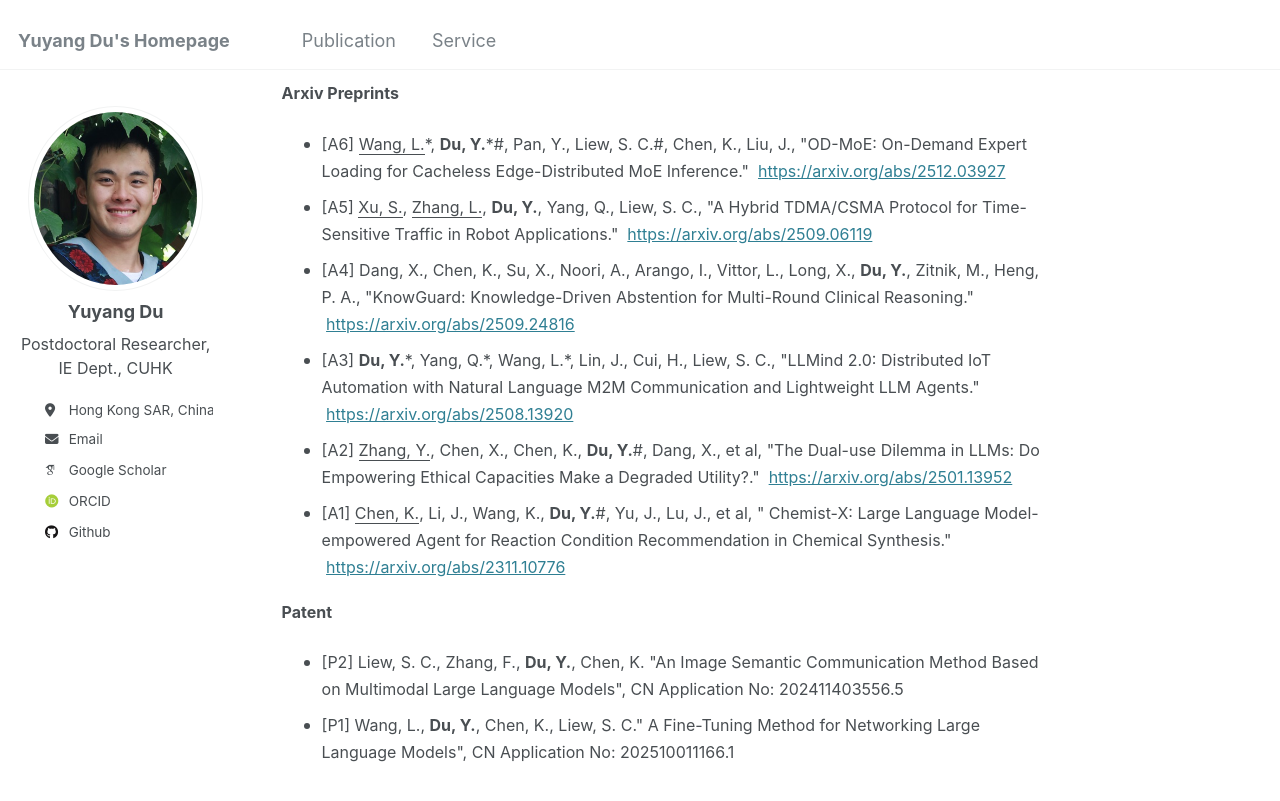
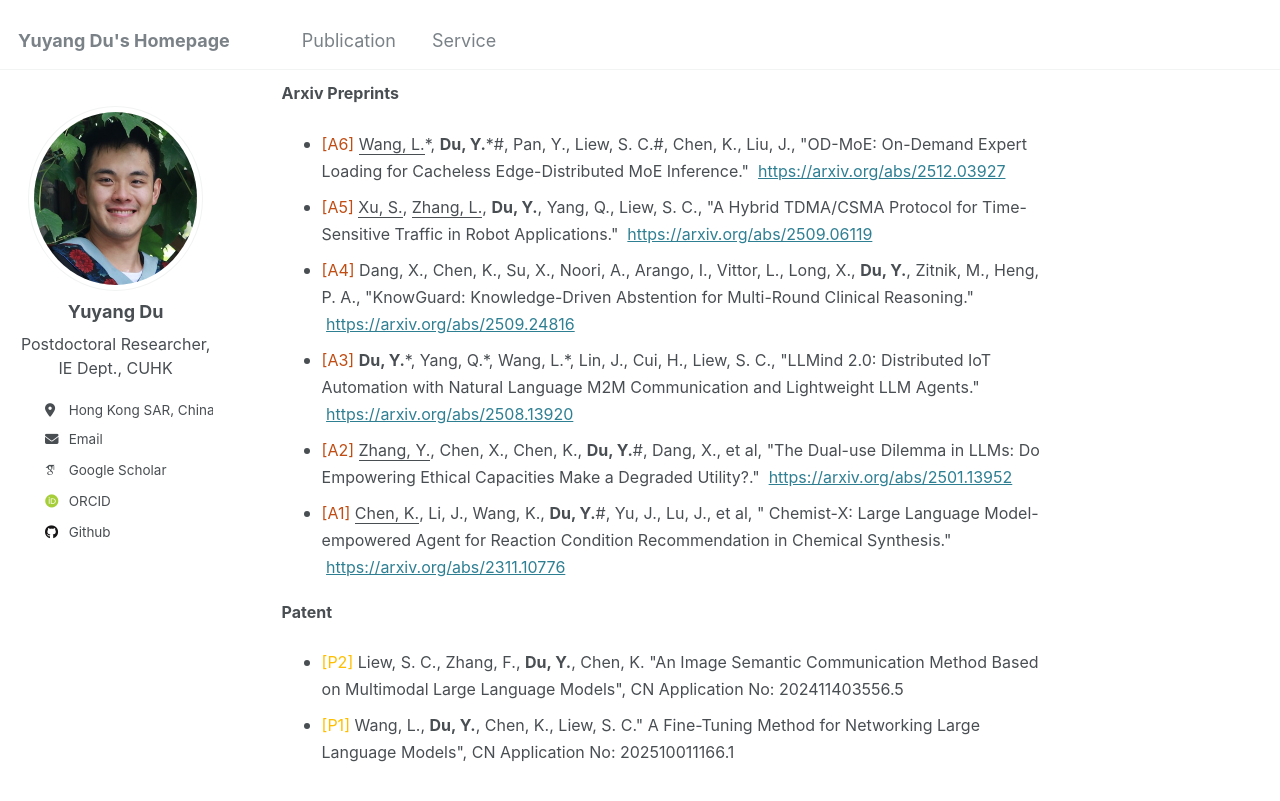
Before and after one commit to yuyangdu01/yuyangdu01.github.io, a Jekyll site: the page built from _pages/markdown.md, in a window 1280 px wide and 900 px high, scrolled down 1875 px. Shown: the top 801 px of the window. Built offline with Jekyll 4.4.1, drawn with Linux system fonts in a browser that asks for light colours; some web fonts are replaced.

Commit message:
Update markdown.md

```diff
--- a/_pages/markdown.md
+++ b/_pages/markdown.md
@@ -36,13 +36,13 @@ Publications
 * <font size=3><span style="color: #0f4761;">[C1]</span> <b>Du, Y.</b>, Hao, L., Liu, Z., Chen, Y., Lei, Y., "Ergodic Rate Performance in Nonlinear Omnidirectional Coding MIMO-OFDM Systems." &nbsp;IEEE UEMCON 2019.</font>
 
 **<font size=3>Arxiv Preprints</font>**
-* <font size=3>[A6] <u>Wang, L.</u>*, <b>Du, Y.</b>*#, Pan, Y., Liew, S. C.#, Chen, K., Liu, J., "OD-MoE: On-Demand Expert Loading for Cacheless Edge-Distributed MoE Inference." &nbsp;<a href="https://arxiv.org/abs/2512.03927">https://arxiv.org/abs/2512.03927</a></font>
-* <font size=3>[A5] <u>Xu, S.</u>, <u>Zhang, L.</u>, <b>Du, Y.</b>, Yang, Q., Liew, S. C., "A Hybrid TDMA/CSMA Protocol for Time-Sensitive Traffic in Robot Applications." &nbsp;<a href="https://arxiv.org/abs/2509.06119">https://arxiv.org/abs/2509.06119</a></font>
-* <font size=3>[A4] Dang, X., Chen, K., Su, X., Noori, A., Arango, I., Vittor, L., Long, X., <b>Du, Y.</b>, Zitnik, M., Heng, P. A., "KnowGuard: Knowledge-Driven Abstention for Multi-Round Clinical Reasoning." &nbsp;<a href="https://arxiv.org/abs/2509.24816">https://arxiv.org/abs/2509.24816</a></font>
-* <font size=3>[A3] <b>Du, Y.</b>*, Yang, Q.*, Wang, L.*, Lin, J., Cui, H., Liew, S. C., "LLMind 2.0: Distributed IoT Automation with Natural Language M2M Communication and Lightweight LLM Agents." &nbsp;<a href="https://arxiv.org/abs/2508.13920">https://arxiv.org/abs/2508.13920</a></font>
-* <font size=3>[A2] <u>Zhang, Y.</u>, Chen, X., Chen, K., <b>Du, Y.</b>#, Dang, X., et al, "The Dual-use Dilemma in LLMs: Do Empowering Ethical Capacities Make a Degraded Utility?." &nbsp;<a href="https://arxiv.org/abs/2501.13952">https://arxiv.org/abs/2501.13952</a></font>
-* <font size=3>[A1] <u>Chen, K.</u>, Li, J., Wang, K., <b>Du, Y.</b>#, Yu, J., Lu, J., et al, " Chemist-X: Large Language Model-empowered Agent for Reaction Condition Recommendation in Chemical Synthesis." &nbsp;<a href="https://arxiv.org/abs/2311.10776">https://arxiv.org/abs/2311.10776</a></font>
+* <font size=3><span style="color: #bf4d14;">[A6]</span> <u>Wang, L.</u>*, <b>Du, Y.</b>*#, Pan, Y., Liew, S. C.#, Chen, K., Liu, J., "OD-MoE: On-Demand Expert Loading for Cacheless Edge-Distributed MoE Inference." &nbsp;<a href="https://arxiv.org/abs/2512.03927">https://arxiv.org/abs/2512.03927</a></font>
+* <font size=3><span style="color: #bf4d14;">[A5]</span> <u>Xu, S.</u>, <u>Zhang, L.</u>, <b>Du, Y.</b>, Yang, Q., Liew, S. C., "A Hybrid TDMA/CSMA Protocol for Time-Sensitive Traffic in Robot Applications." &nbsp;<a href="https://arxiv.org/abs/2509.06119">https://arxiv.org/abs/2509.06119</a></font>
+* <font size=3><span style="color: #bf4d14;">[A4]</span> Dang, X., Chen, K., Su, X., Noori, A., Arango, I., Vittor, L., Long, X., <b>Du, Y.</b>, Zitnik, M., Heng, P. A., "KnowGuard: Knowledge-Driven Abstention for Multi-Round Clinical Reasoning." &nbsp;<a href="https://arxiv.org/abs/2509.24816">https://arxiv.org/abs/2509.24816</a></font>
+* <font size=3><span style="color: #bf4d14;">[A3]</span> <b>Du, Y.</b>*, Yang, Q.*, Wang, L.*, Lin, J., Cui, H., Liew, S. C., "LLMind 2.0: Distributed IoT Automation with Natural Language M2M Communication and Lightweight LLM Agents." &nbsp;<a href="https://arxiv.org/abs/2508.13920">https://arxiv.org/abs/2508.13920</a></font>
+* <font size=3><span style="color: #bf4d14;">[A2]</span> <u>Zhang, Y.</u>, Chen, X., Chen, K., <b>Du, Y.</b>#, Dang, X., et al, "The Dual-use Dilemma in LLMs: Do Empowering Ethical Capacities Make a Degraded Utility?." &nbsp;<a href="https://arxiv.org/abs/2501.13952">https://arxiv.org/abs/2501.13952</a></font>
+* <font size=3><span style="color: #bf4d14;">[A1]</span> <u>Chen, K.</u>, Li, J., Wang, K., <b>Du, Y.</b>#, Yu, J., Lu, J., et al, " Chemist-X: Large Language Model-empowered Agent for Reaction Condition Recommendation in Chemical Synthesis." &nbsp;<a href="https://arxiv.org/abs/2311.10776">https://arxiv.org/abs/2311.10776</a></font>
 
 **<font size=3>Patent</font>**
-* <font size=3>[P2] Liew, S. C., Zhang, F., <b>Du, Y.</b>, Chen, K. "An Image Semantic Communication Method Based on Multimodal Large Language Models", CN Application No: 202411403556.5</font>
-* <font size=3>[P1] Wang, L., <b>Du, Y.</b>, Chen, K., Liew, S. C." A Fine-Tuning Method for Networking Large Language Models", CN Application No: 202510011166.1</font>
+* <font size=3><span style="color: #ffbf00;">[P2]</span> Liew, S. C., Zhang, F., <b>Du, Y.</b>, Chen, K. "An Image Semantic Communication Method Based on Multimodal Large Language Models", CN Application No: 202411403556.5</font>
+* <font size=3><span style="color: #ffbf00;">[P1]</span> Wang, L., <b>Du, Y.</b>, Chen, K., Liew, S. C." A Fine-Tuning Method for Networking Large Language Models", CN Application No: 202510011166.1</font>
```
